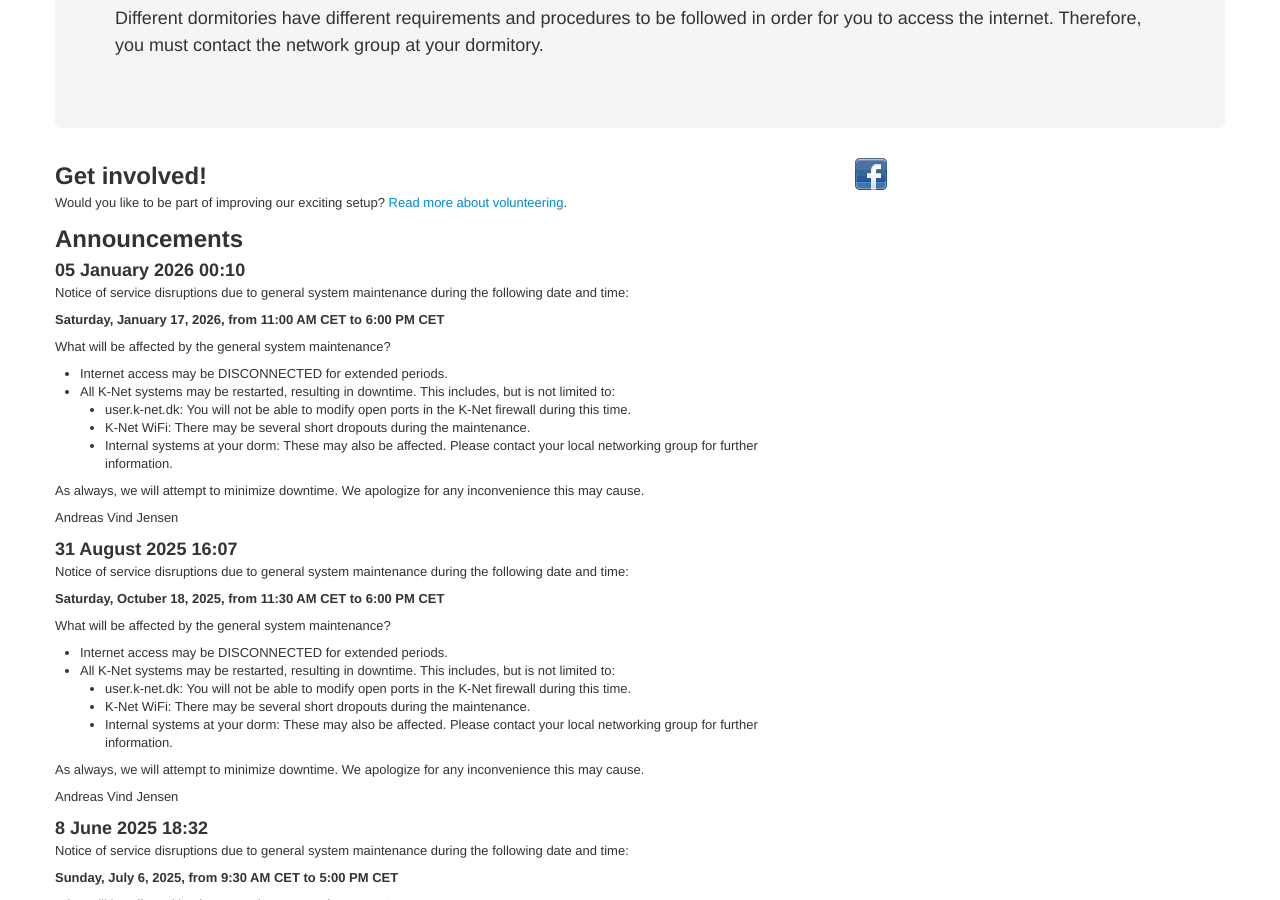
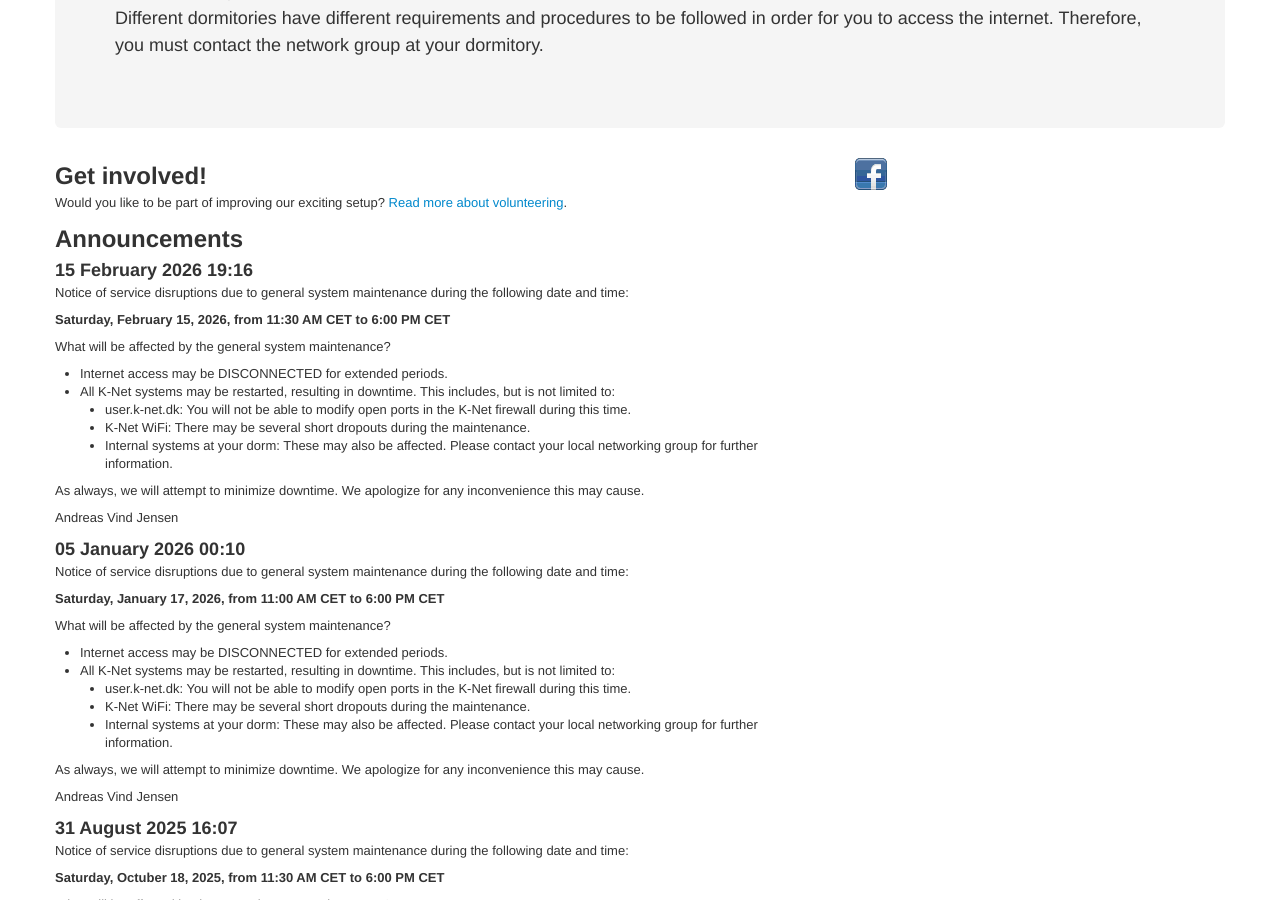
Before and after one commit to knetsystem/homepage, a Jekyll site: the page built from index.markdown, in a window 1280 px wide and 900 px high, scrolled down 328 px. Built offline with Jekyll 4.4.1, drawn with Linux system fonts in a browser that asks for light colours.

Commit message:
Updated index.markdown

```diff
--- a/index.markdown
+++ b/index.markdown
@@ -20,6 +20,22 @@ layout: default
 
 
         <h2>Announcements</h2>
+
+    <h3>15 February 2026 19:16</h3>
+    <p>Notice of service disruptions due to general system maintenance during the following date and time:</p>
+    <p><b>Saturday, February 15, 2026, from 11:30 AM CET to 6:00 PM CET</b></p>
+    <p>What will be affected by the general system maintenance?</p>
+    <ul>
+      <li>Internet access may be DISCONNECTED for extended periods.</li>
+      <li>All K-Net systems may be restarted, resulting in downtime. This includes, but is not limited to:</li>
+      <ul>
+          <li>user.k-net.dk: You will not be able to modify open ports in the K-Net firewall during this time.</li>
+          <li>K-Net WiFi: There may be several short dropouts during the maintenance.</li>
+          <li>Internal systems at your dorm: These may also be affected. Please contact your local networking group for further information.</li>
+      </ul>
+    </ul>
+    <p>As always, we will attempt to minimize downtime. We apologize for any inconvenience this may cause.</p>
+    <p>Andreas Vind Jensen</p>
 
     <h3>05 January 2026 00:10</h3>
     <p>Notice of service disruptions due to general system maintenance during the following date and time:</p>
```
